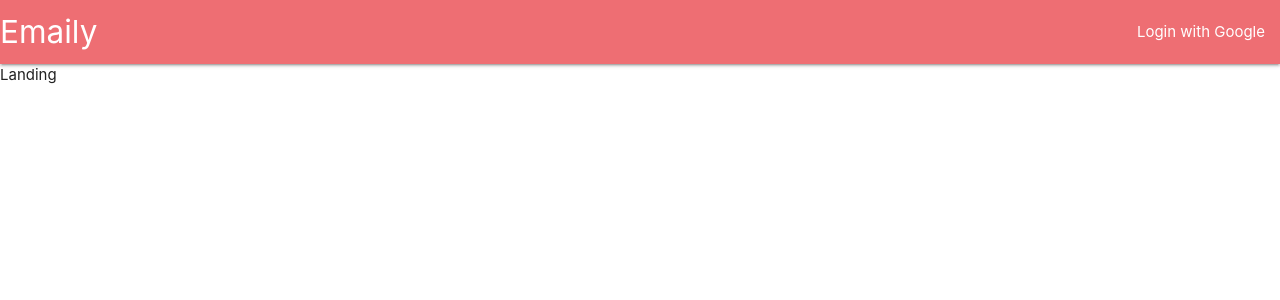
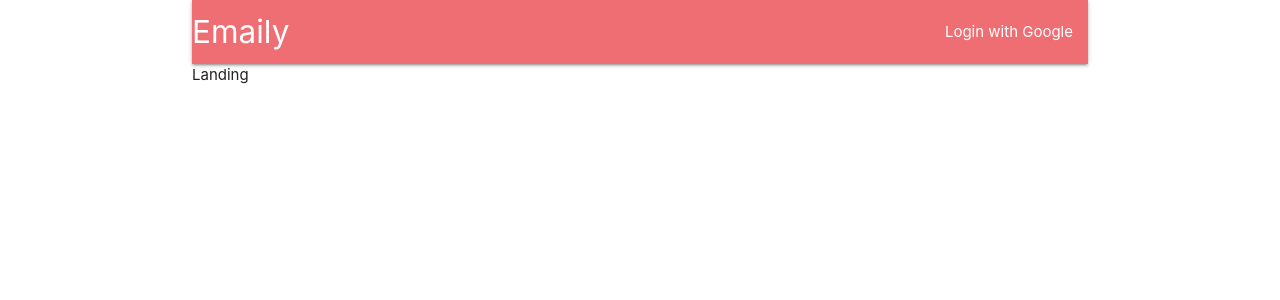
Before and after one commit to Stephen-Roach/Emaily, a React (Create React App) app in the folder client/: page / in a window 1280 px wide. Shown: the top 300 px of the page. Built offline with nearby package versions, Linux system fonts and the light colour scheme.

Commit message:
created action creator for getting users

```diff
--- a/client/package.json
+++ b/client/package.json
@@ -6,6 +6,7 @@
     "@testing-library/jest-dom": "^5.14.1",
     "@testing-library/react": "^11.2.7",
     "@testing-library/user-event": "^12.8.3",
+    "axios": "^0.21.4",
     "http-proxy-middleware": "^2.0.1",
     "materialize-css": "^1.0.0-rc.2",
     "react": "^17.0.2",
@@ -14,6 +15,7 @@
     "react-router-dom": "^5.3.0",
     "react-scripts": "4.0.3",
     "redux": "^4.1.1",
+    "redux-thunk": "^2.3.0",
     "web-vitals": "^1.1.2"
   },
   "scripts": {
--- /dev/null
+++ b/client/src/actions/index.js
@@ -0,0 +1,6 @@
+import axios from 'axios';
+import { FETCH_USER } from './types';
+
+const fetchUser = () => {
+  axios.get('/api/current_user');
+};
--- /dev/null
+++ b/client/src/actions/types.js
@@ -0,0 +1 @@
+export const FETCH_USER = 'fetch_user';
--- a/client/src/components/App/App.jsx
+++ b/client/src/components/App/App.jsx
@@ -7,7 +7,7 @@
 const App = () => {
   return (
     <Router>
-      <div className='App'>
+      <div className='container'>
         <Switch>
           <Route exact path='/'>
             <Header />
--- a/client/src/index.js
+++ b/client/src/index.js
@@ -3,11 +3,12 @@
 import ReactDOM from 'react-dom';
 import { Provider } from 'react-redux';
 import { createStore, applyMiddleware } from 'redux';
+import reduxThunk from 'redux-thunk';
 
 import App from './components/App/App';
 import reducers from './reducers';
 
-const store = createStore(reducers, {}, applyMiddleware());
+const store = createStore(reducers, {}, applyMiddleware(reduxThunk));
 
 ReactDOM.render(
   <Provider store={store}>
```
Also changed, not shown: 1 other file (tests, documents, lock files or other folders).
